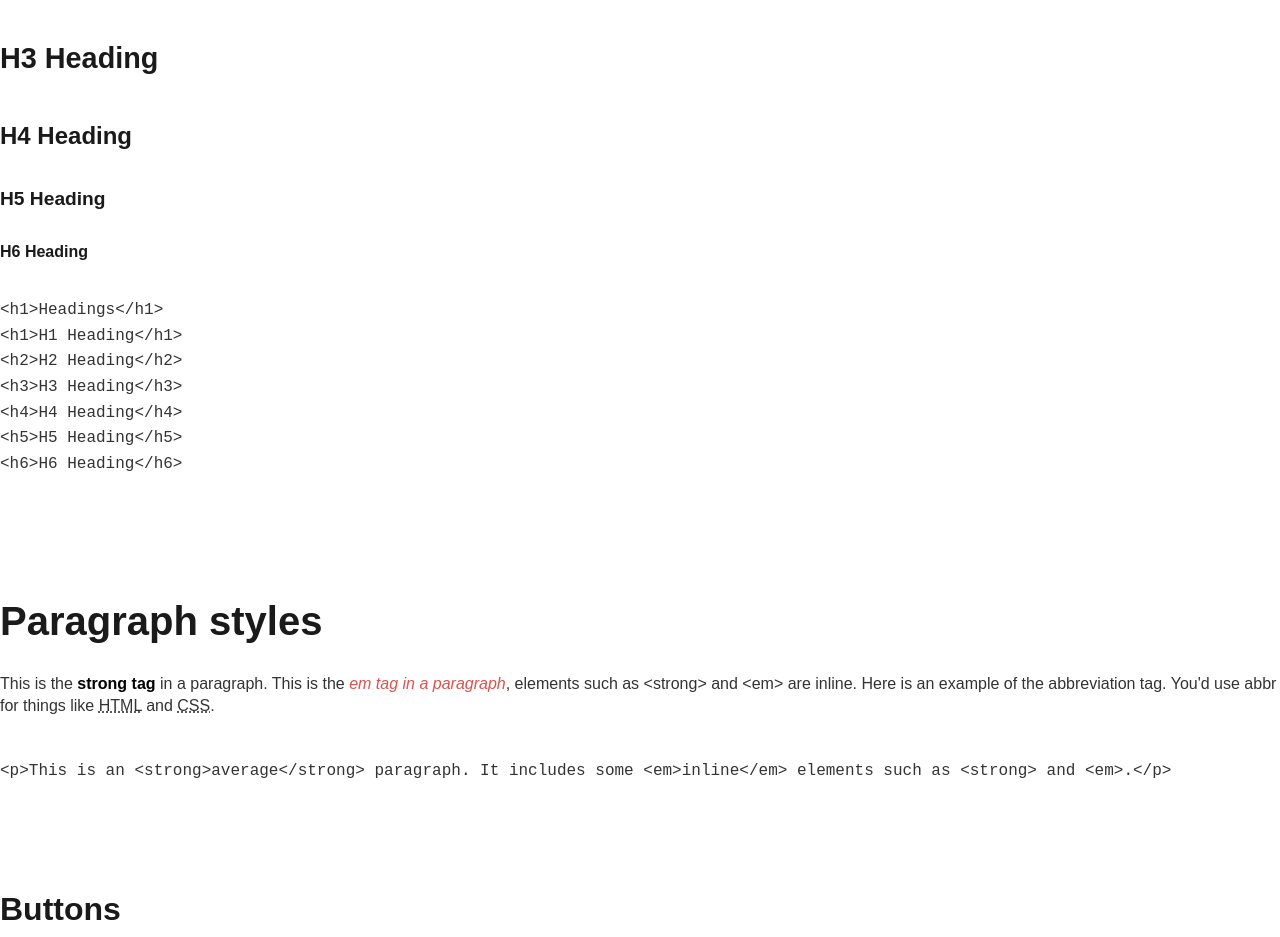
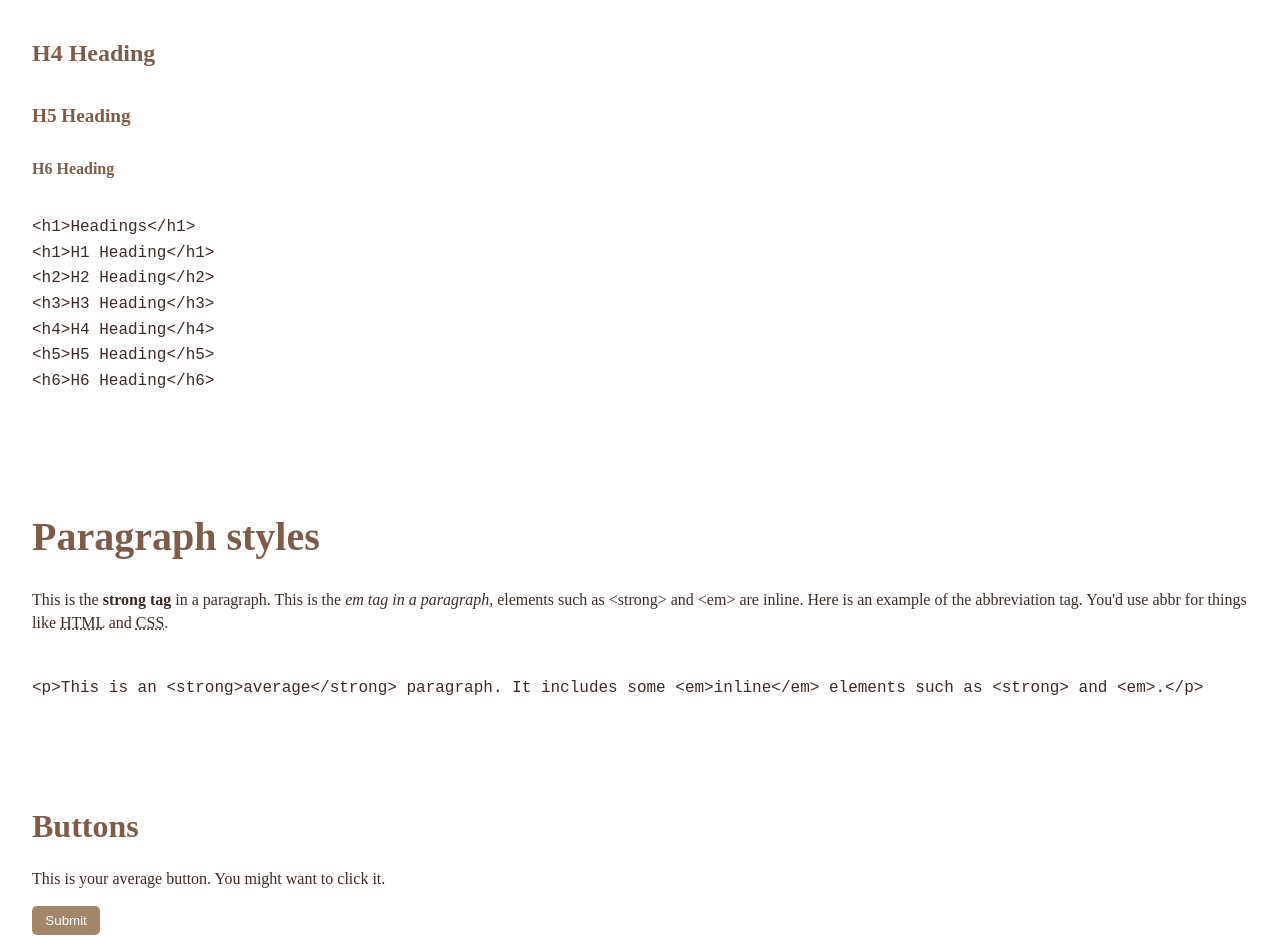
Before and after one commit to sharmaineb/css-framework, a plain HTML site: page index.html in a window 1280 px wide. Shown: the part 704-1641 px from the top of the page. Drawn offline with Linux system fonts and the light colour scheme.

Commit message:
changed name/decided on theme

```diff
--- /dev/null
+++ b/CupfulCoding.css
@@ -0,0 +1,102 @@
+/* Set up CSS custom properties (variables) for easy modification */
+:root {
+    --font-family: 'Playfair Display', serif;
+    --font-size-base: 16px;
+    --line-height-base: 1.6;
+    --color-background: #f5f2eb;
+    --color-text: #3d2c26;
+    --color-accent: #7e5c4c;
+    --color-button: #a4876b;
+  }
+
+  /* Reset some default styles */
+  body, h1, h2, h3, h4, h5, h6, p, ul, ol, dl, figure, form, fieldset, legend, blockquote, textarea, pre {
+    margin: 0;
+    padding: 0;
+  }
+
+  body {
+    font-family: var(--font-family);
+    font-size: var(--font-size-base);
+    line-height: var(--line-height-base);
+    color: var(--color-text);
+    background-color: var(--color-background);
+  }
+
+  h1, h2, h3, h4, h5, h6 {
+    color: var(--color-accent);
+    margin-top: 1.5em;
+    margin-bottom: 0.5em;
+  }
+
+  h1 { font-size: 2.5em; }
+  h2 { font-size: 2em; }
+  h3 { font-size: 1.8em; }
+  h4 { font-size: 1.5em; }
+  h5 { font-size: 1.2em; }
+  h6 { font-size: 1em; }
+
+  /* Style the navigation bar */
+  .navbar {
+    background-color: var(--color-background);
+    box-shadow: 0 2px 4px rgba(0, 0, 0, 0.1);
+  }
+
+  .navbar ul {
+    list-style: none;
+    display: flex;
+    justify-content: space-between;
+    padding: 1em;
+  }
+
+  .navbar a {
+    color: var(--color-accent);
+    text-decoration: none;
+    margin: 0 1em;
+    font-weight: bold;
+  }
+
+  /* Style the main content container */
+  .container.main {
+    padding: 2em;
+    background-color: #fff;
+    border-radius: 10px;
+    box-shadow: 0 0 10px rgba(0, 0, 0, 0.1);
+  }
+
+  /* Style buttons */
+  button {
+    background-color: var(--color-button);
+    color: #fff;
+    padding: 0.5em 1em;
+    border: none;
+    border-radius: 5px;
+    cursor: pointer;
+  }
+
+  button:hover {
+    background-color: #856646;
+  }
+
+  /* Style links */
+  a {
+    color: var(--color-accent);
+    text-decoration: none;
+  }
+
+  a:hover {
+    text-decoration: underline;
+  }
+
+  /* Style headings within sections */
+  section h1, section h2, section h3, section h4, section h5, section h6 {
+    color: var(--color-accent);
+  }
+
+  /* Style paragraph text */
+  p {
+    margin-bottom: 1em;
+    line-height: 1.4;
+  }
+
+  /* Add more styles for buttons, forms, and other elements as needed */
--- a/index.html
+++ b/index.html
@@ -1,7 +1,7 @@
 <html>
 <head>
 	<title>CSS Framework Starter Sample</title>
-	<link rel="stylesheet" href="styles.css">  <!-- to be changed later -->
+	<link rel="stylesheet" href="CupfulCoding.css">
 </head>
 <!-- Page Wraper -->
 <body class="dark">
--- a/styles.css
+++ /dev/null
@@ -1,79 +0,0 @@
-/* CSS custom variables */
-:root {
-    --font-family: 'Arial', sans-serif;
-    --font-size-base: 16px;
-    --line-height-base: 1.6;
-    --color-text: #333;
-    --color-background: #fff;
-    --color-heading: #1a1a1a;
-    --color-link: #007bff;
-    --color-strong: #000;
-    --color-em: #d9534f;
-}
-
-/* reset some default styles */
-body, h1, h2, h3, h4, h5,
-h6, p, ul, ol, dl, figure,
-form, fieldset, legend, blockquote,
-textarea, pre {
-    margin: 0;
-    padding: 0;
-}
-
-body {
-    font-family: var(--font-family);
-    font-size: var(--font-size-base);
-    line-height: var(--line-height-base);
-    color: var(--color-text);
-    background-color: var(--color-background);
-}
-
-h1, h2, h3, h4, h5, h6 {
-    color: var(--color-heading);
-    margin-top: 1.5em;
-    margin-bottom: 0.5em;
-}
-
-h1 {
-    font-size: 2.5em;
-}
-
-h2 {
-    font-size: 2em;
-}
-
-h3 {
-    font-size: 1.8em;
-}
-
-h4 {
-    font-size: 1.5em;
-}
-
-h5 {
-    font-size: 1.2em;
-}
-
-h6 {
-    font-size: 1em;
-}
-
-p {
-    margin-bottom: 1em;
-    line-height: 1.4;
-}
-
-strong {
-    color: var(--color-strong);
-    font-weight: bold;
-}
-
-em {
-    color: var(--color-em);
-    font-style: italic;
-}
-
-a {
-    color: var(--color-link);
-    text-decoration: none;
-}
```
